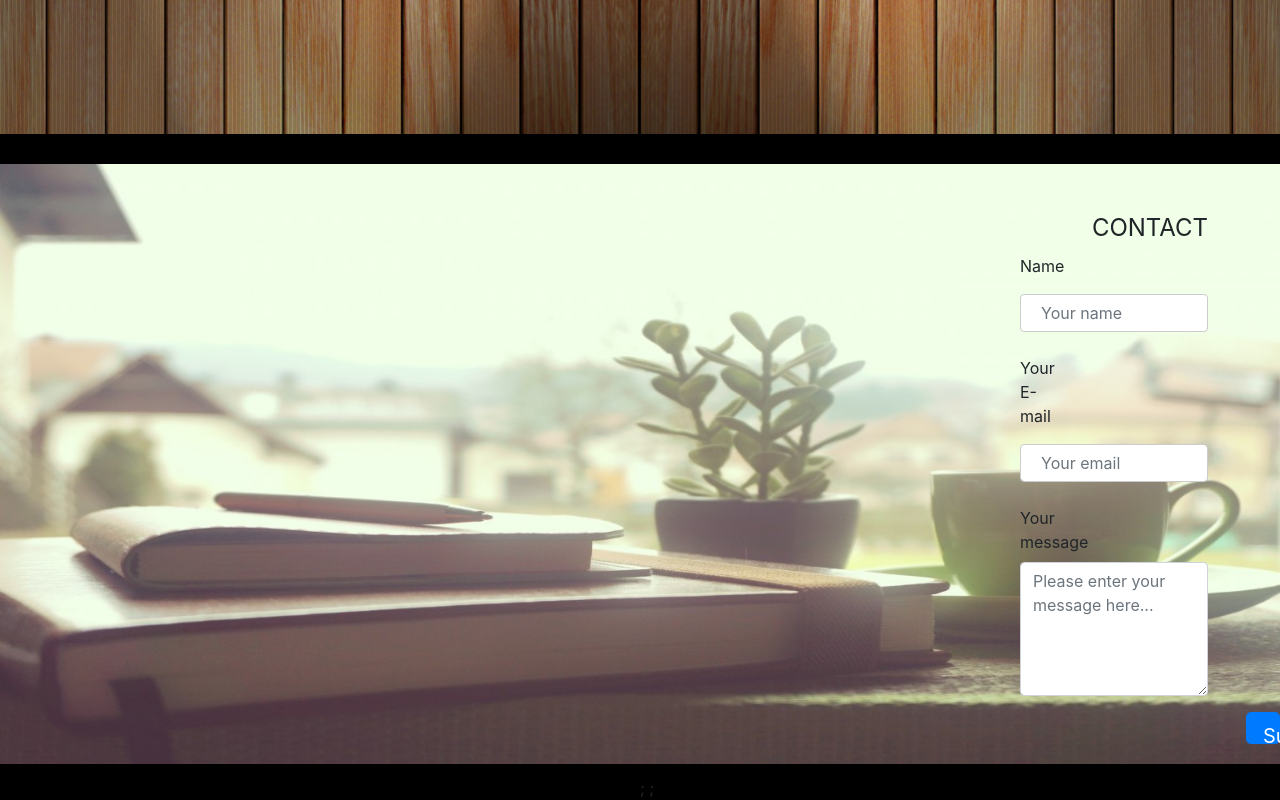
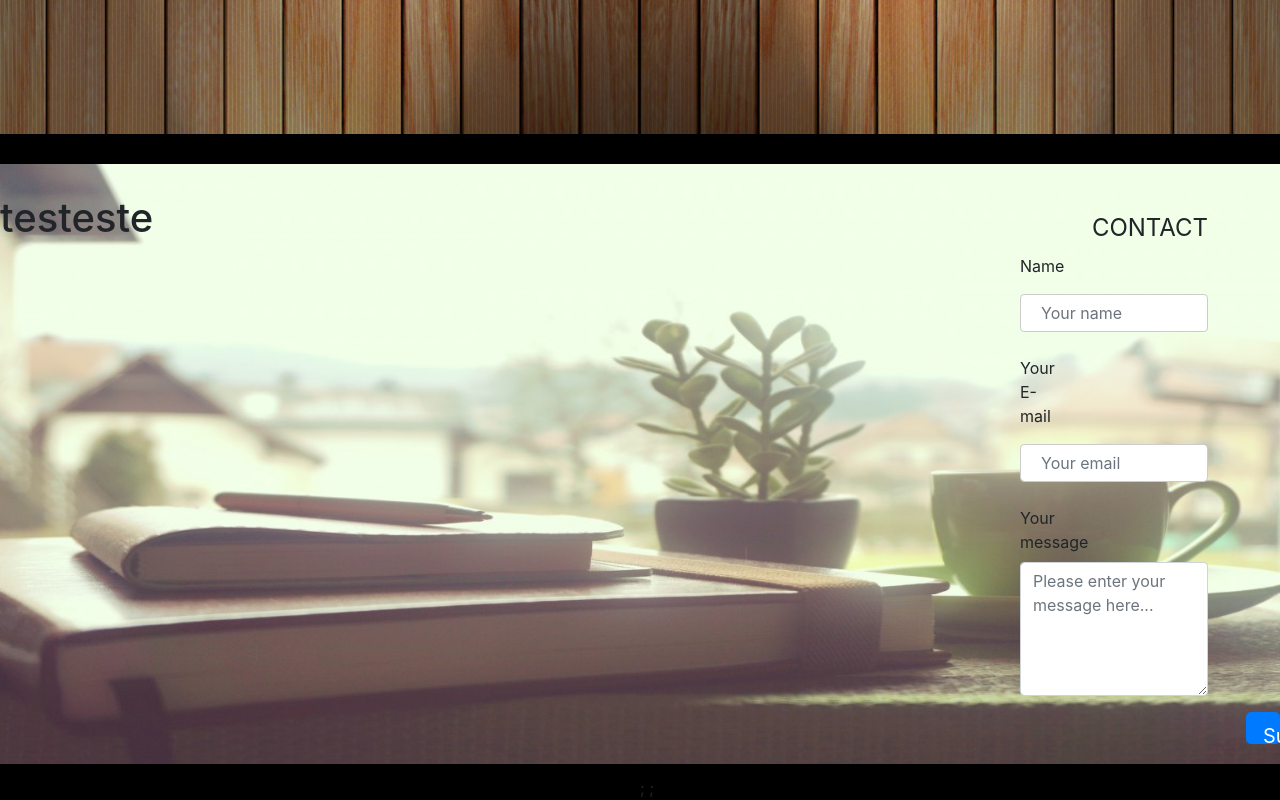
Before and after one commit to CameliaDuscas/Blog, a plain HTML site: page index.html in a window 1280 px wide. Shown: the part 1162-1962 px from the top of the page. Drawn offline with nearby package versions, Linux system fonts and the light colour scheme; no server answers.

Commit message:
add new tag h1

```diff
--- a/index.html
+++ b/index.html
@@ -60,7 +60,7 @@
 
         <div class="contact">
 
-
+<h1>testeste</h1>
         </div>
         <div class="contact1">
         <div class="container" style="margin-left:350px">
```
